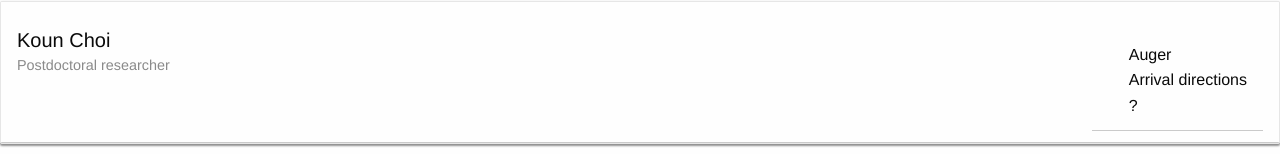
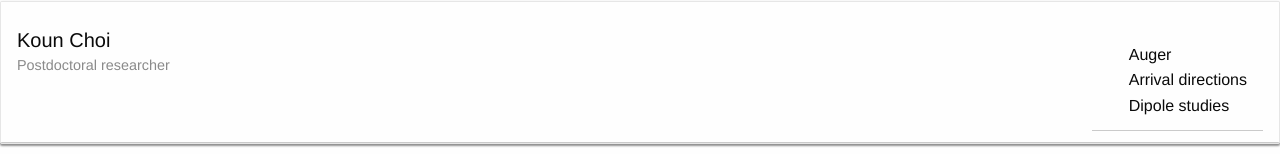
Before and after one commit to IoanaCodrina/Homepage, a plain HTML site: page people.html in a window 1280 px wide. Shown: the part 798-952 px from the top of the page. Drawn offline with nearby package versions, Linux system fonts and the light colour scheme.

Commit message:
cosmetics

```diff
--- a/people.html
+++ b/people.html
@@ -64,7 +64,7 @@
                             <ul class="arrow">
                               <li>Auger</li>
                               <li>Arrival directions</li>
-                              <li>?</li>
+                              <li>Dipole studies </li>
                             </ul>
                         </div>
                       </div>
```
